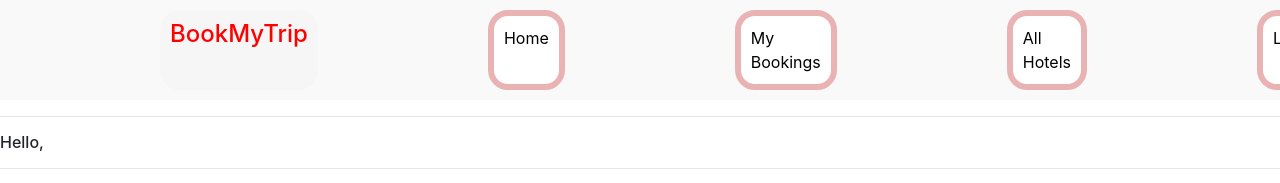
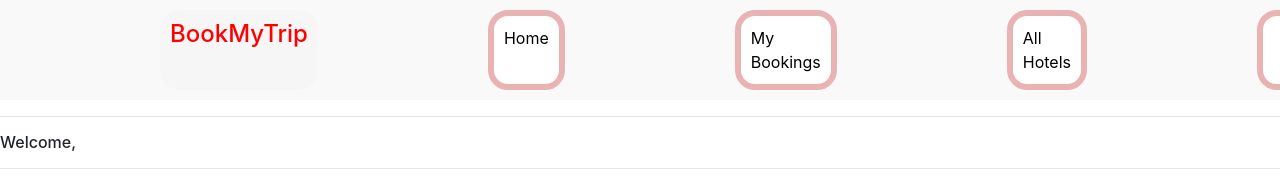
Before and after one commit to Vadwaaait/BookymytripFrontend, a React (Create React App) app: page /home in a window 1280 px wide. Shown: the top 183 px of the page. Built offline with nearby package versions, Linux system fonts and the light colour scheme.

Commit message:
Added login Confirmation

```diff
--- a/src/Components/UserNav.js
+++ b/src/Components/UserNav.js
@@ -15,12 +15,26 @@ const UserNav = () => {
 
     const handlelogout=()=>{
 
-      Cookies.set("username","")
-      Cookies.set("password","")
-      Cookies.set("myname","")
-      Cookies.set("myid","")
+      if (window.confirm(`${myname} are you sure you want to logout ?`)==true)
+      {
+        Cookies.set("username","")
+        Cookies.set("password","")
+        Cookies.set("myname","")
+        Cookies.set("myid","")
 
-     navigate("/")
+        alert("you have been logged out")
+       navigate("/")
+      }
+      else{
+
+        alert("you are still logged in out")
+        navigate("/home")
+
+      }
+
+
+
+
 
     }
 
@@ -52,16 +66,14 @@ const UserNav = () => {
      <div className='loginnav'>
       <Link to="/allHotels">All Hotels</Link>
       </div>
-   <div className='loginnav'>
-      <Link to="/" onClick={handlelogout}>Logout</Link>
 
+      <div className='loginnav'>
+      <button style={{textDecoration:"none" , backgroundColor:"white" , border:"none"}}  onClick={handlelogout}>Logout</button>
       </div>
-
-
 
       </div>
       <hr />
-      <h6>Hello, {myname}</h6>
+      <h6>Welcome, {myname}</h6>
       <hr />
   </>
   )
```
